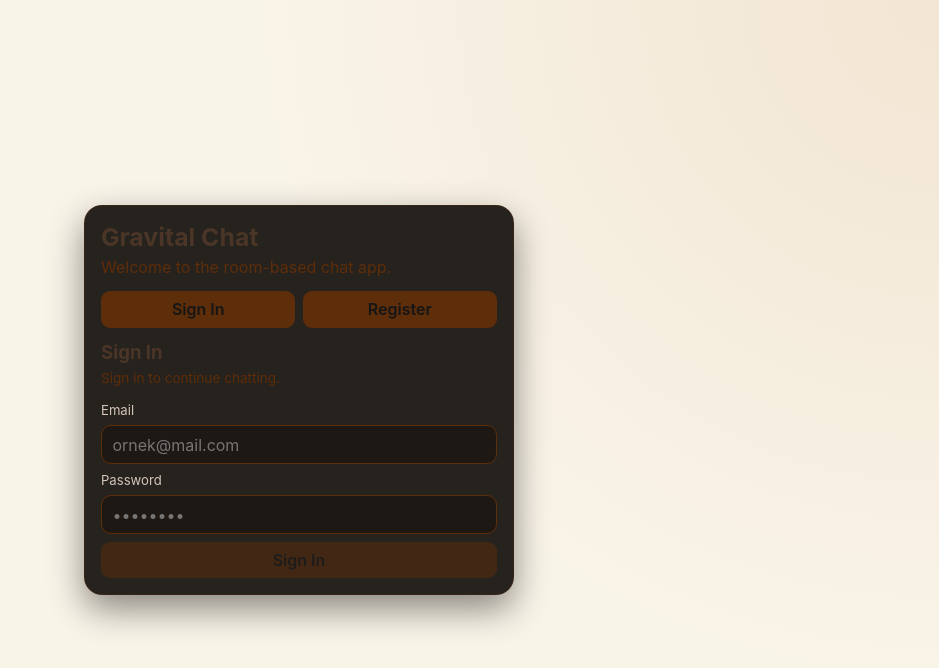
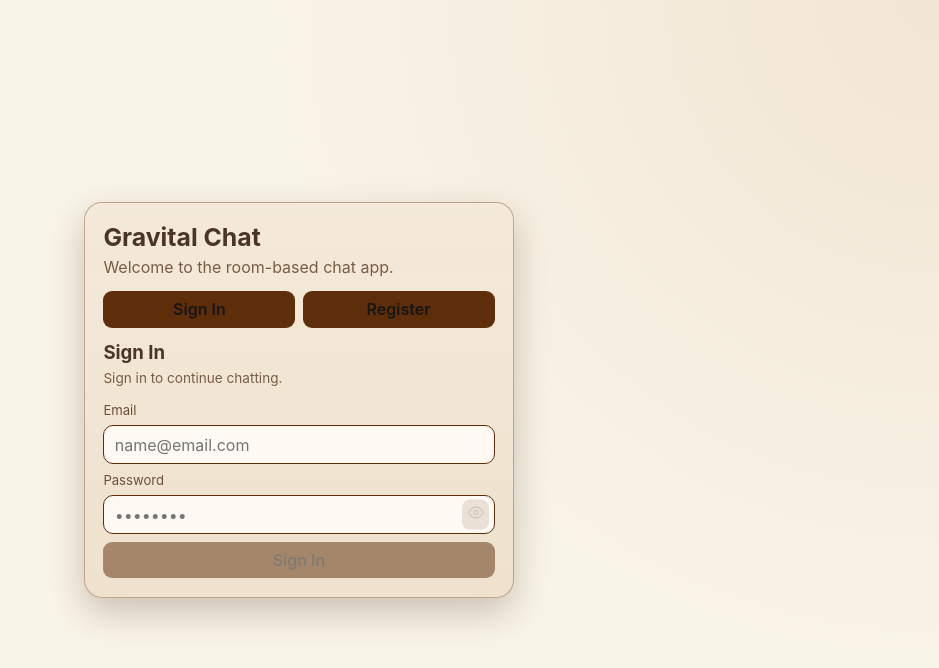
Before and after one commit to AliKefall/Gravital, a React (Vite) app in the folder frontend/: page / in a window 1280 px wide. Shown: the top 668 px of the page, without its empty margins (341-1280 px from the left). Built offline with nearby package versions, Linux system fonts and the light colour scheme; no server answers; the HTML template or start-up script is replaced by a standard one.

Commit message:
I fixed the ui a bit more, added new headers and fileserver works now

```diff
--- a/frontend/src/App.css
+++ b/frontend/src/App.css
@@ -41,12 +41,12 @@ select {
 
 .auth-card {
   width: min(100%, 430px);
-  background: rgba(27, 23, 20, 0.95);
+  background: linear-gradient(180deg, rgba(244, 233, 216, 0.98), rgba(238, 224, 204, 0.97));
   border: 1px solid rgba(94, 45, 9, 0.35);
   border-radius: 18px;
-  padding: 1rem;
+  padding: 1.15rem;
   backdrop-filter: blur(8px);
-  box-shadow: 0 14px 35px rgba(0, 0, 0, 0.45);
+  box-shadow: 0 14px 35px rgba(63, 38, 20, 0.25);
 }
 
 .auth-loading {
@@ -60,7 +60,7 @@ select {
 
 .auth-header p {
   margin: 0.35rem 0 0.85rem;
-  color: #5e2d09;
+  color: #7a5c45;
 }
 
 .tab-row {
@@ -117,13 +117,13 @@ select {
 
 .subtitle {
   margin: 0 0 0.5rem;
-  color: #5e2d09;
+  color: #7a5c45;
   font-size: 0.85rem;
 }
 
 label {
   font-size: 0.82rem;
-  color: #d5c4b8;
+  color: #6d4f3b;
 }
 
 input,
@@ -133,7 +133,7 @@ select {
   border-radius: 10px;
   padding: 0.55rem 0.65rem;
   color: var(--text-mist);
-  background: rgba(30, 24, 20, 0.9);
+  background: rgba(255, 252, 246, 0.92);
 }
 
 input:focus,
--- a/frontend/src/components/auth/LoginForm.tsx
+++ b/frontend/src/components/auth/LoginForm.tsx
@@ -1,6 +1,7 @@
 import { useMemo, useState, type ChangeEvent } from "react"
 import { loginUser } from "../../api/auth"
 import type { LoginRequest, LoginResponse } from "../../types/auth"
+import { AppIcon } from "../common/AppIcon"
 
 type LoginFormErrors = {
   email?: string
@@ -34,6 +35,7 @@ export const LoginForm = ({ onSuccess }: LoginFormProps) => {
   const [errors, setErrors] = useState<LoginFormErrors>({})
   const [isSubmitting, setIsSubmitting] = useState(false)
   const [serverError, setServerError] = useState<string | null>(null)
+  const [showPassword, setShowPassword] = useState(false)
 
   const isValid = useMemo(() => Object.keys(validate(formData)).length === 0, [formData])
 
@@ -72,18 +74,28 @@ export const LoginForm = ({ onSuccess }: LoginFormProps) => {
         type="email"
         value={formData.email}
         onChange={(event) => setFormData((prev) => ({ ...prev, email: event.target.value }))}
-        placeholder="ornek@mail.com"
+        placeholder="name@email.com"
       />
       {errors.email ? <small className="error">{errors.email}</small> : null}
 
       <label htmlFor="login-password">Password</label>
+      <div className="password-input-row">
         <input
           id="login-password"
-        type="password"
+          type={showPassword ? "text" : "password"}
           value={formData.password}
           onChange={(event) => setFormData((prev) => ({ ...prev, password: event.target.value }))}
           placeholder="••••••••"
         />
+        <button
+          type="button"
+          className="password-toggle-button"
+          onClick={() => setShowPassword((prev) => !prev)}
+          aria-label={showPassword ? "Hide password" : "Show password"}
+        >
+          <AppIcon name={showPassword ? "eyeOff" : "eye"} />
+        </button>
+      </div>
       {errors.password ? <small className="error">{errors.password}</small> : null}
 
       <button type="submit" disabled={isSubmitting || !isValid}>
--- a/frontend/src/components/auth/RegisterForm.tsx
+++ b/frontend/src/components/auth/RegisterForm.tsx
@@ -127,7 +127,7 @@ export const RegisterForm = ({ onSuccess }: RegisterFormProps) => {
         onChange={(event) => setFormData((prev) => ({ ...prev, email: event.target.value }))}
         aria-invalid={Boolean(errors.email)}
         aria-describedby={errors.email ? "email-error" : undefined}
-        placeholder="ornek@mail.com"
+        placeholder="name@email.com"
       />
       {errors.email ? <small id="email-error" className="error">{errors.email}</small> : null}
 
@@ -166,10 +166,12 @@ export const RegisterForm = ({ onSuccess }: RegisterFormProps) => {
         </button>
       </div>
       <ul id="password-guideline" className="password-guideline">
-        <li className={passwordChecks.length ? "pass" : ""}>8-128 karakter</li>
-        <li className={passwordChecks.upper ? "pass" : ""}>En az bir büyük harf</li>
-        <li className={passwordChecks.lower ? "pass" : ""}>En az bir küçük harf</li>
-        <li className={passwordChecks.digit ? "pass" : ""}>En az bir sayı</li>
+
+        <li className={passwordChecks.length ? "pass" : ""}>8-128 characters</li>
+        <li className={passwordChecks.upper ? "pass" : ""}>At least one uppercase letter</li>
+        <li className={passwordChecks.lower ? "pass" : ""}>At least one lowercase letter</li>
+        <li className={passwordChecks.digit ? "pass" : ""}>At least one number</li>
+
       </ul>
       {errors.password ? <small id="password-error" className="error">{errors.password}</small> : null}
 
--- a/frontend/src/components/chat/WorkspaceChatPanel.tsx
+++ b/frontend/src/components/chat/WorkspaceChatPanel.tsx
@@ -326,32 +326,32 @@ export const WorkspaceChatPanel = ({
                     <h4>@{member}</h4>
                   </div>
                   <div className="stream-stats-inline">
-                    <span>Yayın aktif, akış bağlanıyor...</span>
+                    <span>Broadcast is active, stream is connecting...</span>
                   </div>
                 </article>
               ))}
             </div>
             {showLiveMetrics && <section className="stream-metrics-panel">
-              <h4>Bağlantı rotası izleme (UDP/TURN/P2P)</h4>
-              <p>Her peer için aktif ICE rotası, protokol (UDP/TCP/TLS) ve relay durumu.</p>
+              <h4>Connection route monitor (UDP/TURN/P2P)</h4>
+              <p>Track active ICE route, protocol (UDP/TCP/TLS), and relay state for each peer.</p>
               {Object.entries(connectionDiagnosticsByUser).length === 0 ? (
-                <p>Henüz bağlantı teşhisi yok. Ses kanalına katılıp bir kullanıcı ile eşleşmeyi bekleyin.</p>
+                <p>No connection diagnostics yet. Join voice and wait to connect with another user.</p>
               ) : (
                 <div className="stream-metrics-table-wrap">
                   <table className="stream-metrics-table">
                     <thead>
                       <tr>
-                        <th>Kullanıcı</th>
-                        <th>Rota</th>
-                        <th>Protokol</th>
+                        <th>User</th>
+                        <th>Route</th>
+                        <th>Protocol</th>
                         <th>ICE</th>
                         <th>RTT</th>
                         <th>UpLink</th>
-                        <th>Lokal Aday</th>
-                        <th>Uzak Aday</th>
-                        <th>Yerel Ağ</th>
-                        <th>Uzak Ağ</th>
-                        <th>Bağlantı</th>
+                        <th>Local Candidate</th>
+                        <th>Remote Candidate</th>
+                        <th>Local Network</th>
+                        <th>Remote Network</th>
+                        <th>Connection</th>
                       </tr>
                     </thead>
                     <tbody>
@@ -376,29 +376,29 @@ export const WorkspaceChatPanel = ({
               )}
             </section>}
             {showLiveMetrics && <section className="stream-metrics-panel">
-              <h4>Canlı yayın metrikleri</h4>
-              <p>Webcam/screen aktarımında gecikme ve bağlantı kalitesini takip edin.</p>
+              <h4>Live streaming metrics</h4>
+              <p>Monitor latency and connection quality for webcam/screen streams.</p>
               {streamStatsRows.length === 0 ? (
-                <p>Henüz yayın metriği yok. Ses kanalına katılıp webcam/screen paylaşımı başlatın.</p>
+                <p>No stream metrics yet. Join voice and start webcam/screen sharing.</p>
               ) : (
                 <div className="stream-metrics-table-wrap">
                   <table className="stream-metrics-table">
                     <thead>
                       <tr>
-                        <th>Kullanıcı</th>
-                        <th>Gecikme</th>
+                        <th>User</th>
+                        <th>Latency</th>
                         <th>FPS</th>
                         <th>Bitrate</th>
                         <th>Audio</th>
-                        <th>Kayıp</th>
+                        <th>Loss</th>
                         <th>Jitter</th>
                         <th>UpLink</th>
-                        <th>Sebep</th>
-                        <th>Çözünürlük</th>
-                        <th>Kalite</th>
-                        <th>Hedef Bitrate</th>
+                        <th>Reason</th>
+                        <th>Resolution</th>
+                        <th>Quality</th>
+                        <th>Target Bitrate</th>
                         <th>Frame Drop</th>
-                        <th>Kodlayıcı</th>
+                        <th>Encoder</th>
                         <th>Encode</th>
                         <th>Retransmit</th>
                         <th>Freeze</th>
```
Also changed, not shown: 2 other files (tests, documents, lock files or other folders). Lines whose indentation alone changed are shown as unchanged.
